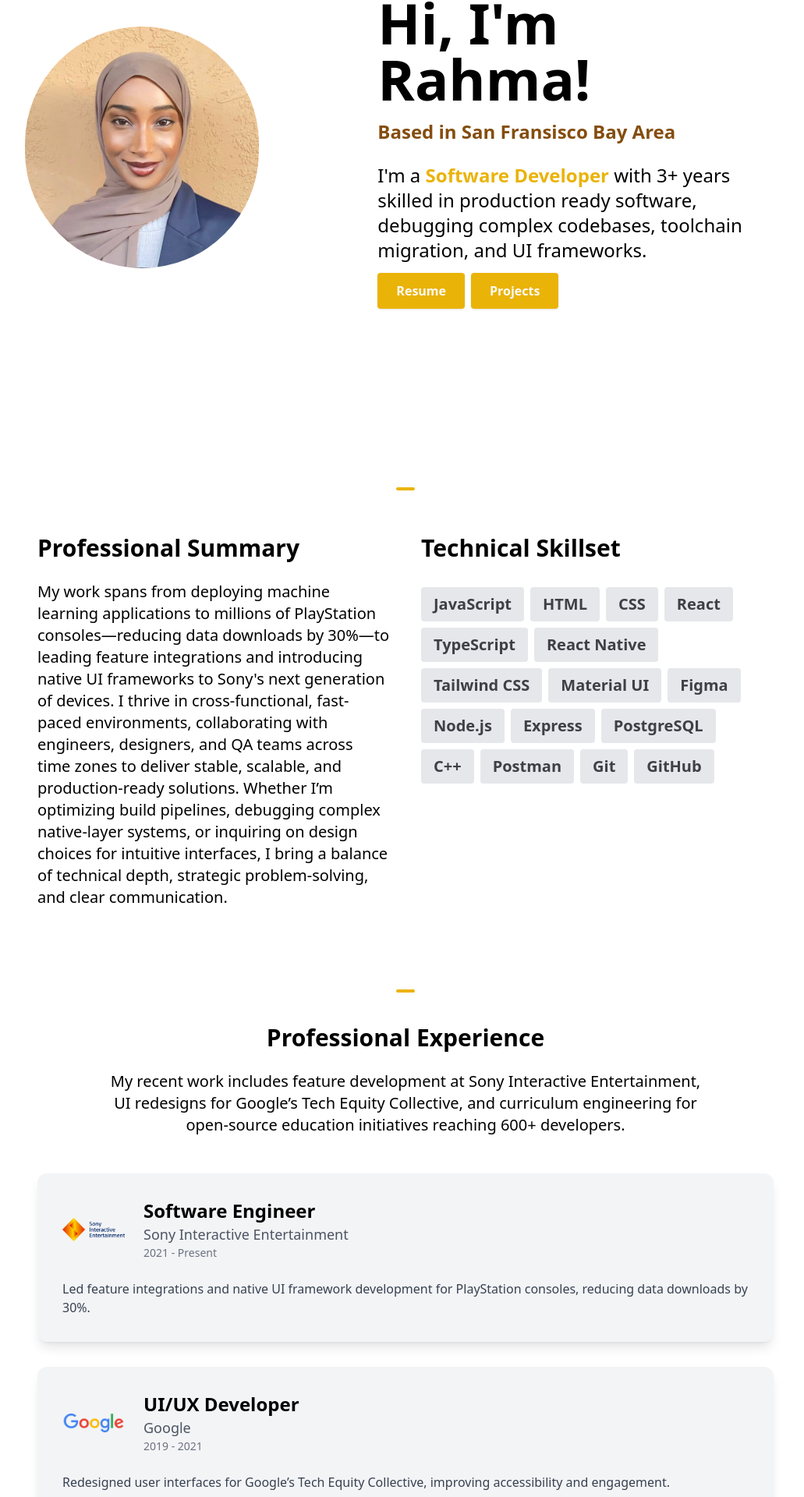
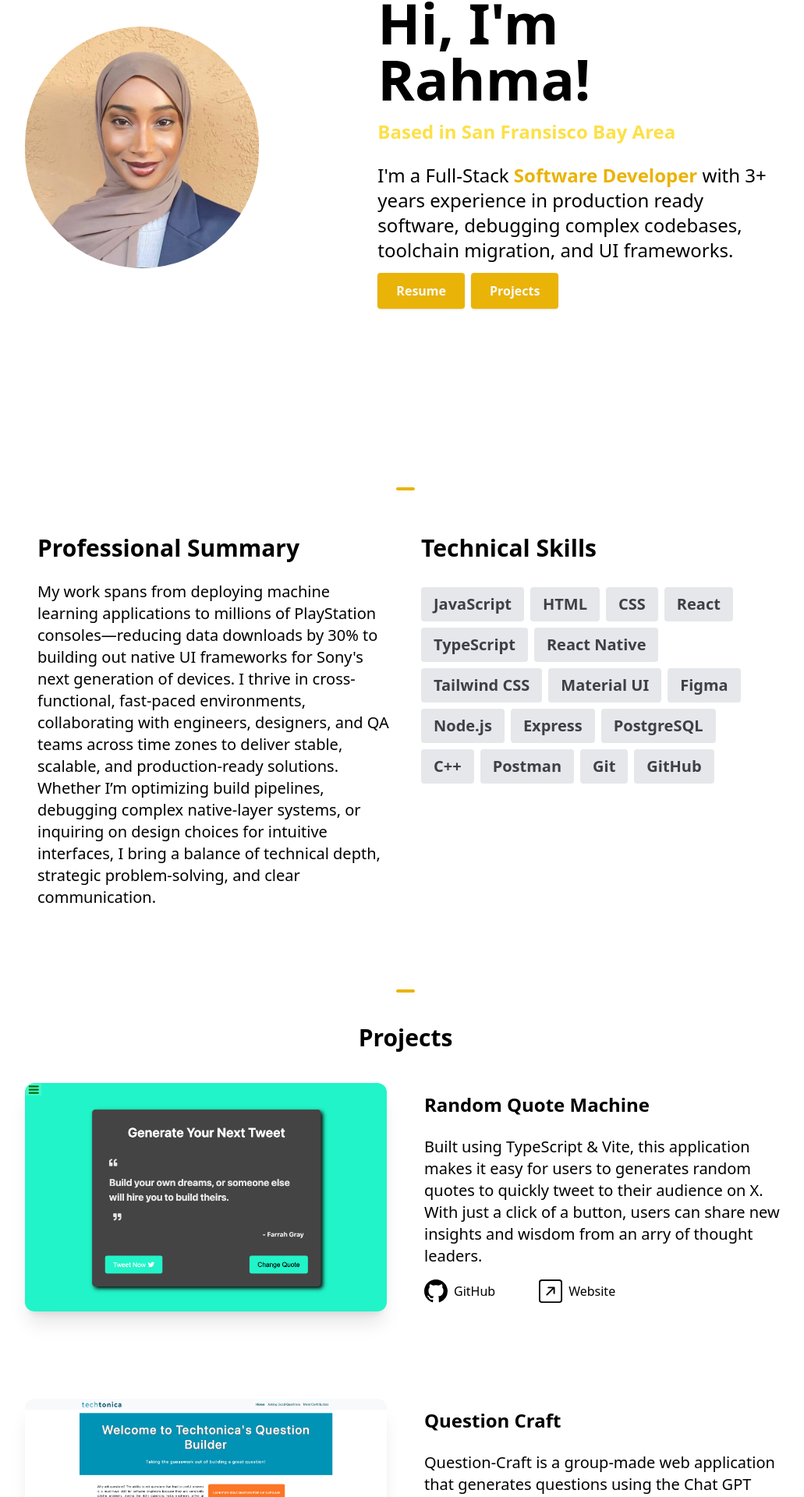
Before and after one commit to rahmamahdi02/portfolio, a Next.js app: page / in a window 1280 px wide. Shown: the part 247-2167 px from the top of the page at 78% size, without its empty margins (120-1151 px from the left). Built offline with nearby package versions, Linux system fonts and the light colour scheme.

Commit message:
feat: adding in copy

```diff
--- a/app/page.tsx
+++ b/app/page.tsx
@@ -9,8 +9,8 @@ export default function Home() {
     <main className="mx-auto max-w-3xl px-4 sm:px-6 md:max-w-5xl">
       <HeroSection/>
       <AboutMeSection/>
+      <ProjectsSection/>
       <WorkHistorySection/>
-      <ProjectsSection/>
       <ContactSection/>
     </main>
   )
--- a/components/AboutMeSection.tsx
+++ b/components/AboutMeSection.tsx
@@ -30,12 +30,12 @@ export const AboutMeSection = () => {
                         Professional Summary
                         </h2>
                         <p>
-                            My work spans from deploying machine learning applications to millions of PlayStation consoles—reducing data downloads by 30%—to leading feature integrations and introducing native UI frameworks to Sony's next generation of devices.
+                            My work spans from deploying machine learning applications to millions of PlayStation consoles—reducing data downloads by 30% to building out native UI frameworks for Sony's next generation of devices.
                             I thrive in cross-functional, fast-paced environments, collaborating with engineers, designers, and QA teams across time zones to deliver stable, scalable, and production-ready solutions. Whether I’m optimizing build pipelines, debugging complex native-layer systems, or inquiring on design choices for intuitive interfaces, I bring a balance of technical depth, strategic problem-solving, and clear communication.
                         </p>
                     </div>
                     <div className="text-center md:w-1/2 md:text-left">
-                        <h2 className="text-3xl font-bold mb-6">Technical Skillset</h2>
+                        <h2 className="text-3xl font-bold mb-6">Technical Skills</h2>
                         <div className="flex flex-wrap flex-row justify-center z-10 md:justify-start">
                             {skills.map((item, idx) => {
                                 return (
--- a/components/HeroSection.tsx
+++ b/components/HeroSection.tsx
@@ -19,12 +19,12 @@ const HeroSection = () => {
         </div>
         <div className="md:mt-2 md:w-3/5">
           <h1 className="text-4xl font-bold mt-6 md:mt-0 md:text-7xl"> Hi, I&apos;m Rahma!</h1>
-          <p className="font-semibold text-yellow-800 dark:text-yellow-800 mt-4 mb-6 md:text-2xl">Based in San Fransisco Bay Area</p>
+          <p className="font-semibold text-yellow-300 dark:text-yellow-300 mt-4 mb-6 md:text-2xl">Based in San Fransisco Bay Area</p>
           <p className="text-lg mt-4 mb-6 md:text-2xl">
-            I'm a <span className="font-semibold text-yellow-500 dark:text-yellow-500">
+            I'm a Full-Stack <span className="font-semibold text-yellow-500 dark:text-yellow-500">
             Software Developer{" "}
             </span>
-            with 3+ years skilled in production ready software, debugging complex codebases, toolchain migration, and UI frameworks.
+            with 3+ years experience in production ready software, debugging complex codebases, toolchain migration, and UI frameworks.
           </p>
           <a
             href="/MahdiRahma_Resume.pdf"
--- a/components/ProjectsSection.tsx
+++ b/components/ProjectsSection.tsx
@@ -5,6 +5,14 @@ import SlideUp from './SlideUp'
 import { BsGithub, BsArrowUpRightSquare } from "react-icons/bs"
 
 const projects = [
+    {
+        name: "Random Quote Machine",
+        description: "Built using TypeScript & Vite, this application makes it easy for users to generates random quotes to quickly tweet to their audience on X. With just a click of a button, users can share new insights and wisdom from an arry of thought leaders.",
+        image: "/colorchange.png",
+        alt: "Image of Question Craft landing page",
+        github: "https://github.com/rahmamahdi02/random-quote-machine/blob/main/README.md",
+        link: "https://hilarious-phoenix-c4b24e.netlify.app/",
+    },
     {
         name: "Question Craft",
         description: "Question-Craft is a group-made web application that generates questions using the Chat GPT OpenAI API based on user input. It utilizes React and Bootstrap for the frontend and Node.js with Express for the backend.",
```
Also changed, not shown: public/colorchange.png (added), public/topography.svg (added).
